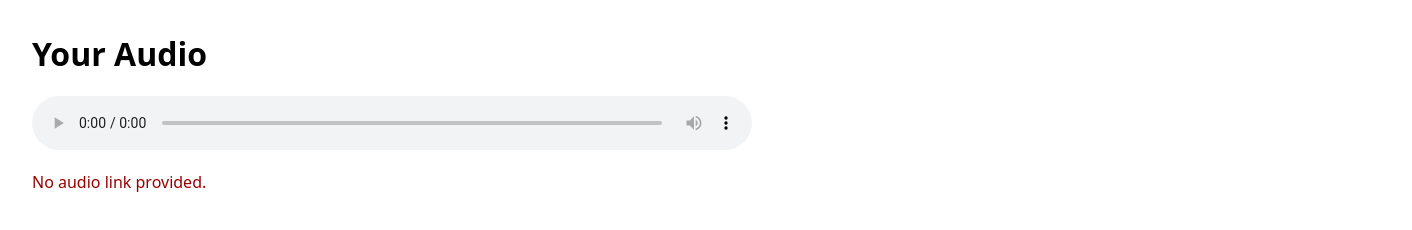
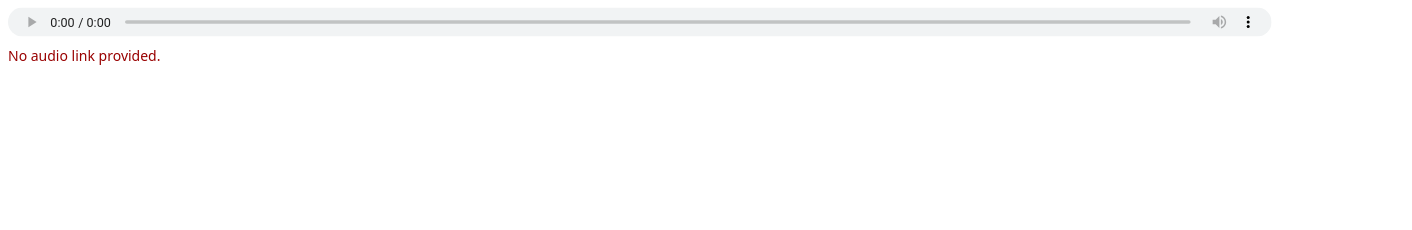
Before and after one commit to ziggyspaniel/audio-player, a plain HTML site: page index.html in a window 1280 px wide. Shown: the whole page, 1412 px wide, since content can reach past the window. Drawn offline with Linux system fonts and the light colour scheme.

Commit message:
Update index.html
compact player - iframe friendly

```diff
--- a/index.html
+++ b/index.html
@@ -1,18 +1,57 @@
 <!doctype html>
-<html>
-  <meta charset="utf-8">
-  <meta name="viewport" content="width=device-width,initial-scale=1">
-  <title>Player</title>
-  <body style="font-family:system-ui;margin:2rem;max-width:720px">
-    <h1>Your Audio</h1>
-    <audio id="player" controls preload="metadata" style="width:100%"></audio>
-    <p id="fallback" style="display:none;color:#900">No audio link provided.</p>
-    <script>
-      const q = new URLSearchParams(location.search);
-      const src = q.get("src");
-      const el = document.getElementById("player");
-      if (src) { el.src = src; }
-      else { document.getElementById("fallback").style.display = "block"; }
-    </script>
-  </body>
+<html lang="en">
+<meta charset="utf-8">
+<meta name="viewport" content="width=device-width,initial-scale=1">
+<title>Audio</title>
+<style>
+  :root { --z: .90; }               /* default zoom: 0.90 (makes the control shorter) */
+  html,body{margin:0;padding:0;background:transparent;font:14px/1.2 system-ui}
+  .wrap{padding:6px 8px}
+  .title{margin:0 0 6px;color:#111;font-weight:600;font-size:13px;display:none}
+  audio{width:calc(100% / var(--z)); transform:scale(var(--z));
+        transform-origin:left center; height:32px; } /* height is ignored by some UAs; zoom does the work */
+  .fallback{display:none;color:#900;margin:6px 0 0}
+</style>
+
+<body>
+  <div class="wrap">
+    <div id="title" class="title"></div>
+    <audio id="player" preload="metadata" controls controlslist="nodownload"></audio>
+    <div id="fallback" class="fallback">No audio link provided.</div>
+  </div>
+
+<script>
+  // read query params
+  const qs = new URLSearchParams(location.search);
+  const src   = qs.get('src');       // required
+  const title = qs.get('title');     // optional small title
+  const zoom  = parseFloat(qs.get('z') || '') || null; // e.g. z=0.8 to shrink more
+
+  if (zoom && zoom > 0.5 && zoom <= 1) {
+    document.documentElement.style.setProperty('--z', zoom);
+  }
+
+  const audio  = document.getElementById('player');
+  const tEl    = document.getElementById('title');
+  const fb     = document.getElementById('fallback');
+
+  if (title) { tEl.textContent = decodeURIComponent(title); tEl.style.display = 'block'; }
+
+  if (src) {
+    audio.src = src;
+    // optional autoplay if parent iframe allows it: ?autoplay=1
+    if (qs.get('autoplay') === '1') { audio.play().catch(()=>{}); }
+  } else {
+    fb.style.display = 'block';
+  }
+
+  // Tell parent our height so its iframe can fit snugly (optional).
+  function postSize(){
+    const h = document.documentElement.scrollHeight;
+    parent && parent.postMessage({ type:'audioplayer:size', height:h }, '*');
+  }
+  window.addEventListener('load', postSize);
+  window.addEventListener('resize', postSize);
+</script>
+</body>
 </html>
```
